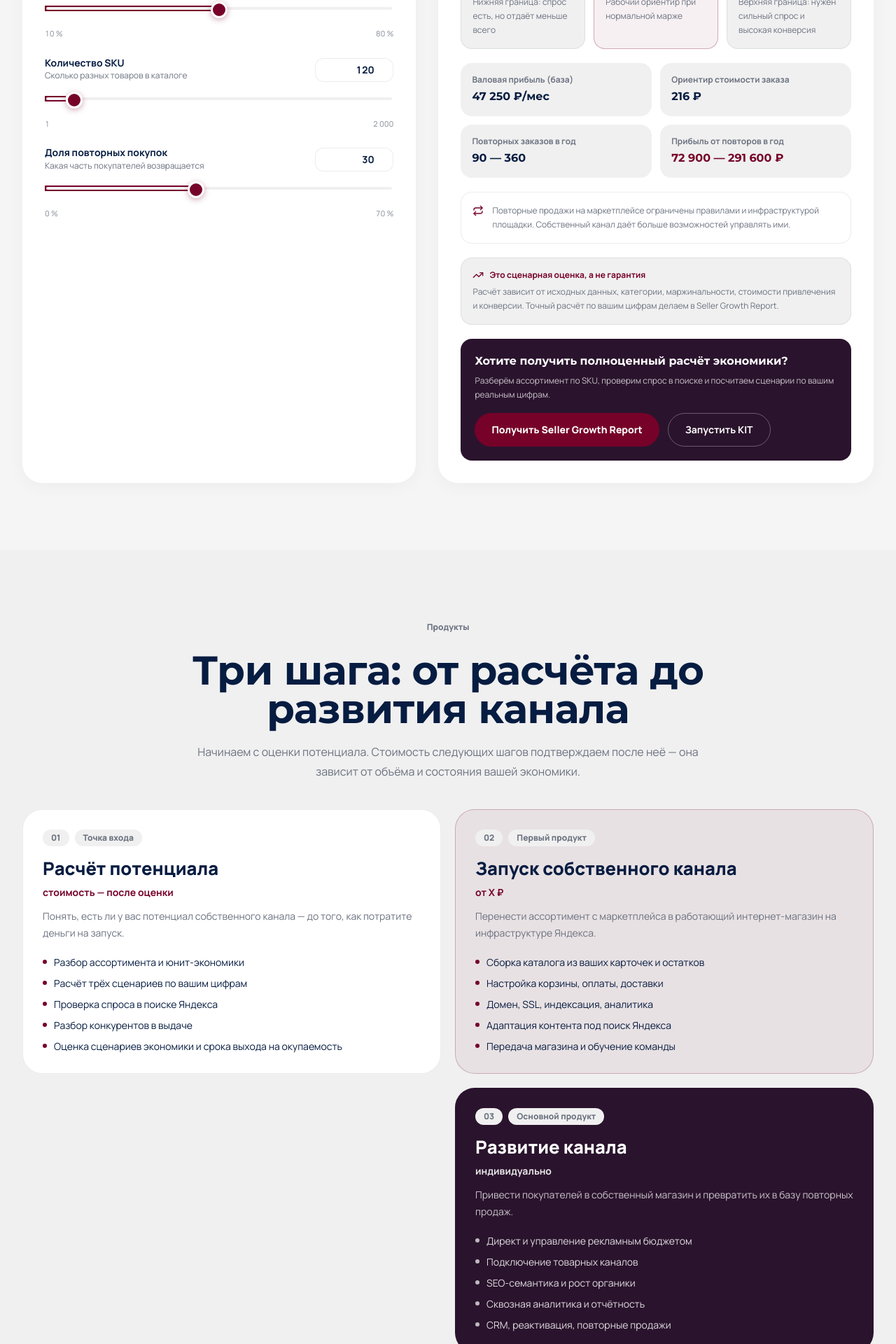
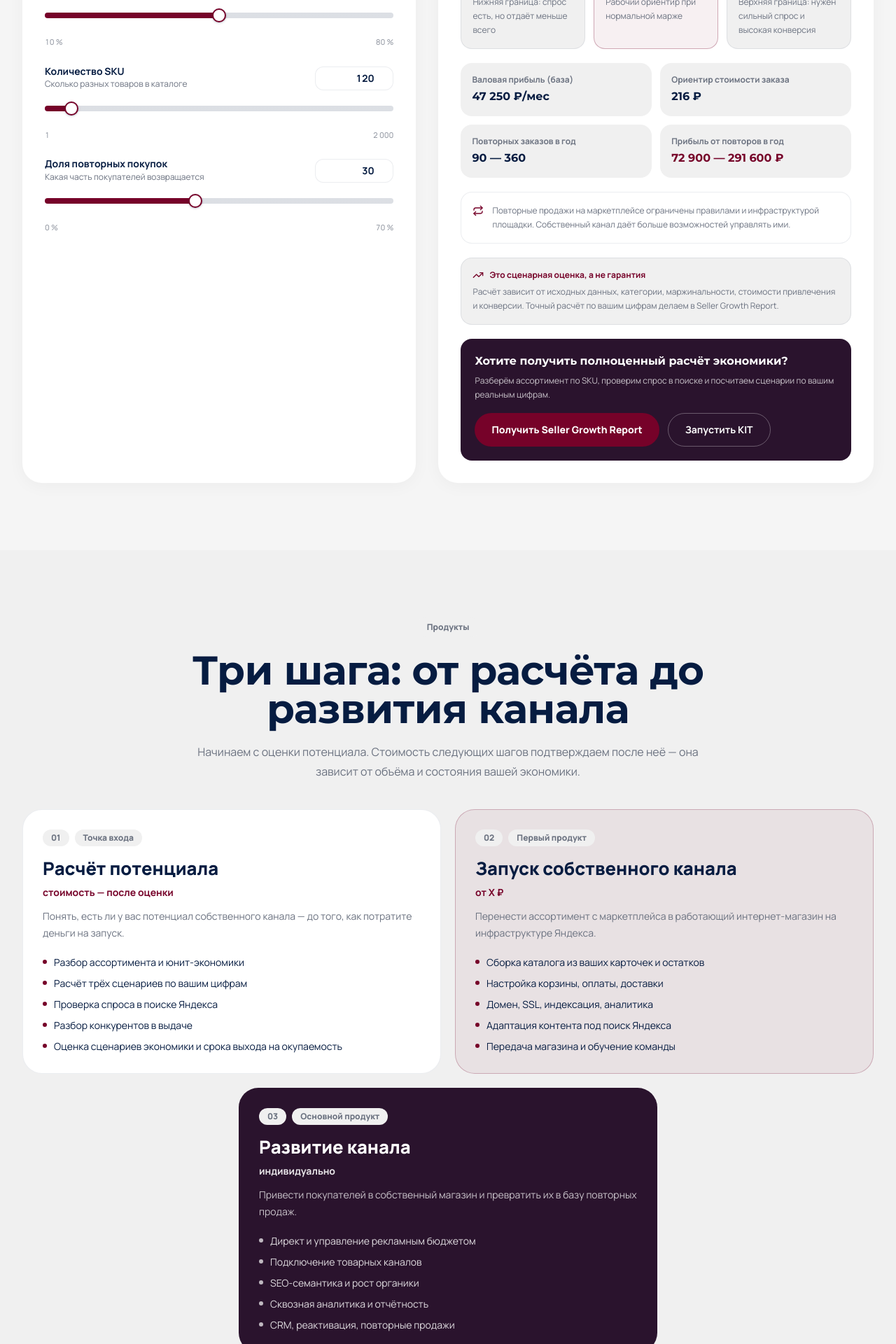
Before and after one commit to shakinartem/sharik-digital-site, a Next.js app: page /sellers in a window 1280 px wide. Shown: the part 7560-9480 px from the top of the page at 70% size. Built offline with nearby package versions, Linux system fonts and the light colour scheme.

Commit message:
Ползунки: заливка на дорожке вместо фона input; карточка 03 по центру между 01 и 02

```diff
--- a/app/globals.css
+++ b/app/globals.css
@@ -187,8 +187,10 @@ html {
    Правила, на которых построен компонент (NN/G, Baymard, USWDS):
    - значение показано НАД дорожкой: подписи снизу на телефоне
      закрывает палец, пока им тянут;
-   - ползунок и дорожка выше 2px и с рамкой, иначе их плохо видно
-     при слабом зрении (WCAG 1.4.11);
+   - дорожка 0.5rem, а бегунок — белый круг с бордовым кольцом:
+     и то и другое заметно при слабом зрении (WCAG 1.4.11);
+   - заливку рисует сама дорожка через --range-pct, а не фон input:
+     фон лежит под ней и выглядывает прямоугольником;
    - фокус виден всегда, а не только по требованию браузера;
    - min/max не наезжают на дорожку, потому что на узком экране
      подписи схлопывались бы в нечитаемую кашу.
@@ -198,9 +200,14 @@ html {
   -webkit-appearance: none;
   appearance: none;
   width: 100%;
-  height: 2.5rem;
+  height: 2.75rem;
   background: transparent;
   cursor: pointer;
+  /* Доля заполнения дорожки. Компонент выставляет её прямо на input,
+     а псевдоэлементы дорожки наследуют пользовательские свойства —
+     поэтому градиент описан один раз в CSS, а не инлайном в разметке. */
+  --range-pct: 50%;
+  --range-track: rgba(6, 28, 65, 0.14);
   /* Ползунок не должен ловивать фокус мышью — им управляют
      стрелками, и браузер сам прокручивает страницу. */
   touch-action: pan-y;
@@ -209,68 +216,99 @@ html {
 .range::-webkit-slider-runnable-track {
   height: 0.5rem;
   border-radius: 9999px;
-  background: var(--muted);
-  border: 2px solid transparent;
-  background-clip: padding-box;
+  /* Заливка красится на самой дорожке. Раньше градиент ставился фоном
+     на input, но фон input лежит ПОД дорожкой: тот и другой
+     рисовались одновременно, и вместо дорожки получался тёмный
+     прямоугольник с серой полосой посередине. */
+  background: linear-gradient(
+    to right,
+    var(--primary) 0,
+    var(--primary) var(--range-pct),
+    var(--range-track) var(--range-pct),
+    var(--range-track) 100%
+  );
 }
 
 .range::-moz-range-track {
   height: 0.5rem;
   border-radius: 9999px;
-  background: var(--muted);
-  border: 2px solid transparent;
+  background: linear-gradient(
+    to right,
+    var(--primary) 0,
+    var(--primary) var(--range-pct),
+    var(--range-track) var(--range-pct),
+    var(--range-track) 100%
+  );
+}
+
+/* Firefox рисует заполнение отдельным слоем поверх дорожки — иначе
+   поверх градиента легла бы ещё и системная заливка. */
+.range::-moz-range-progress {
+  background: transparent;
 }
 
 .range::-webkit-slider-thumb {
   -webkit-appearance: none;
   appearance: none;
-  height: 1.5rem;
-  width: 1.5rem;
-  margin-top: -0.5rem;
+  height: 1.25rem;
+  width: 1.25rem;
+  /* Дорожка 0.5rem, бегунок 1.25rem: сдвиг вверх на разницу половин
+     центрирует бегунок ровно на дорожке. */
+  margin-top: -0.375rem;
   border-radius: 9999px;
-  background: var(--primary);
-  border: 3px solid #FFFFFF;
-  box-shadow: 0 2px 8px rgba(118, 2, 41, 0.35);
+  /* Белый круг с бордовым кольцом: контур виден и на заполненной
+     части дорожки, и на пустой, а тень отделяет бегунок от фона. */
+  background: #FFFFFF;
+  border: 2px solid var(--primary);
+  box-shadow: 0 1px 3px rgba(6, 28, 65, 0.25);
   transition: transform 150ms ease, box-shadow 150ms ease;
 }
 
 .range::-moz-range-thumb {
-  height: 1.5rem;
-  width: 1.5rem;
+  height: 1.25rem;
+  width: 1.25rem;
   border-radius: 9999px;
-  background: var(--primary);
-  border: 3px solid #FFFFFF;
-  box-shadow: 0 2px 8px rgba(118, 2, 41, 0.35);
+  background: #FFFFFF;
+  border: 2px solid var(--primary);
+  box-shadow: 0 1px 3px rgba(6, 28, 65, 0.25);
 }
 
-/* Акцент при касании и наведении — заметное увеличение цели,
-   а не едва заметный сдвиг: цель должна быть ≥44px (WCAG 2.5.5). */
+/* Firefox обводит бегунок пунктирной рамкой — она не нужна, фокус
+   показываем сами. */
+.range::-moz-focus-outer {
+  border: 0;
+}
+
+/* Наведение и нажатие: бегунок слегка растёт и получает мягкое кольцо.
+   Зона нажатия — вся высота input (2.75rem), то есть ≥44px
+   (WCAG 2.5.5), поэтому увеличивать сам бегунок сильно не нужно. */
 .range:hover::-webkit-slider-thumb,
 .range:focus-visible::-webkit-slider-thumb {
-  transform: scale(1.15);
-  box-shadow: 0 4px 14px rgba(118, 2, 41, 0.45);
+  transform: scale(1.1);
+  box-shadow: 0 0 0 5px rgba(118, 2, 41, 0.12), 0 2px 6px rgba(6, 28, 65, 0.25);
 }
 
 .range:hover::-moz-range-thumb,
 .range:focus-visible::-moz-range-thumb {
-  transform: scale(1.15);
-  box-shadow: 0 4px 14px rgba(118, 2, 41, 0.45);
+  transform: scale(1.1);
+  box-shadow: 0 0 0 5px rgba(118, 2, 41, 0.12), 0 2px 6px rgba(6, 28, 65, 0.25);
 }
 
-.range:active::-webkit-slider-thumb {
-  transform: scale(1.25);
+.range:active::-webkit-slider-thumb,
+.range:active::-moz-range-thumb {
+  transform: scale(1.14);
 }
 
-/* Фокус. Скруглённая обводка идёт по контуру ползунка, поэтому
-   смещение нужно, чтобы она не обрезалась краем окна. */
+/* Фокус. Обводка идёт по контуру бегунка и не должна обрезаться
+   краем окна, поэтому у неё есть внешний отступ. */
 .range:focus-visible {
   outline: none;
 }
 .range:focus-visible::-webkit-slider-thumb {
-  box-shadow: 0 0 0 4px rgba(118, 2, 41, 0.22);
+  box-shadow: 0 0 0 5px rgba(118, 2, 41, 0.2), 0 2px 6px rgba(6, 28, 65, 0.25);
 }
 .range:focus-visible::-moz-range-thumb {
-  box-shadow: 0 0 0 4px rgba(118, 2, 41, 0.22);
+  box-shadow: 0 0 0 5px rgba(118, 2, 41, 0.2), 0 2px 6px rgba(6, 28, 65, 0.25);
 }
 
 /* ==============================
--- a/app/sellers/page.tsx
+++ b/app/sellers/page.tsx
@@ -484,19 +484,22 @@ function Products() {
           />
         </div>
 
-        {/* Три карточки в две колонки: третья занимает вторую строку
-            и по умолчанию прижималась бы влево, оставляя дыру справа.
-            last:col-start-2 ставит её по центру относительно двух
-            верхних — ряд из трёх читается как лестница, а не как
-            таблица с дырой. На мобильном (одна колонка) правило
-            не действует, и карточки идут друг за другом. */}
-        <div className="grid gap-5 sm:grid-cols-2 [&>*:last-child]:sm:col-start-2">
+        {/* Три карточки: 01 и 02 стоят рядом, 03 — отдельной строкой
+            по центру, ровно между ними.
+            Сетка из четырёх колонок вместо двух: карточки верхнего
+            ряда занимают по две (колонки 1–2 и 3–4), а третья —
+            колонки 2–3. Так она центрируется без calc() и сохраняет
+            ширину верхних карточек. На мобильном (одна колонка)
+            правила не действуют, карточки идут друг за другом. */}
+        <div className="grid gap-5 sm:grid-cols-4">
           {sellerProducts.map((p, i) => {
             const isDark = p.tone === "dark";
             return (
               <article
                 key={p.id}
-                className={`reveal flex flex-col rounded-[1.75rem] border p-6 sm:p-7 ${toneClass[p.tone]}`}
+                className={`reveal flex flex-col rounded-[1.75rem] border p-6 sm:col-span-2 sm:p-7${
+                  i === 2 ? " sm:col-start-2" : ""
+                } ${toneClass[p.tone]}`}
                 style={{ transitionDelay: `${(i % 2) * 120}ms` }}
               >
                 <div className="flex flex-wrap items-center gap-2">
--- a/components/KitWorkEstimator.tsx
+++ b/components/KitWorkEstimator.tsx
@@ -1,6 +1,6 @@
 "use client";
 
-import { useEffect, useMemo, useState } from "react";
+import { useEffect, useMemo, useState, type CSSProperties } from "react";
 import { ButtonLink } from "./ui";
 import { sellerLinks } from "@/data/sellers";
 import { Package, Check } from "lucide-react";
@@ -149,6 +149,12 @@ export function KitWorkEstimator() {
 
   const result = useMemo(() => estimate(inputs), [inputs]);
 
+  // Заполненная часть дорожки: показывает долю шкалы без необходимости
+  // считать шаги глазами. Значение передаётся в CSS-переменную — сам
+  // градиент описан в globals.css и рисуется на дорожке.
+  const skusPct = ((inputs.skus - 10) / (5000 - 10)) * 100;
+  const trackStyle = { "--range-pct": `${skusPct}%` } as CSSProperties;
+
   return (
     <div className="grid gap-6 lg:grid-cols-[1fr_0.85fr] lg:gap-8">
       <div className="card-base reveal p-6 sm:p-8">
@@ -202,18 +208,7 @@ export function KitWorkEstimator() {
           <input
             type="range"
             className="range mt-1"
-            style={{
-              // Заполненная часть дорожки: показывает долю шкалы без
-              // необходимости считать шаги глазами.
-              background: `linear-gradient(to right, var(--primary) 0%, var(--primary) ${
-                ((inputs.skus - 10) / (5000 - 10)) * 100
-              }%, transparent ${
-                ((inputs.skus - 10) / (5000 - 10)) * 100
-              }%, transparent 100%)`,
-              backgroundSize: "100% 0.5rem",
-              backgroundPosition: "center",
-              backgroundRepeat: "no-repeat",
-            }}
+            style={trackStyle}
             min={10}
             max={5000}
             step={10}
--- a/components/PotentialCalculator.tsx
+++ b/components/PotentialCalculator.tsx
@@ -1,6 +1,6 @@
 "use client";
 
-import { useEffect, useMemo, useState } from "react";
+import { useEffect, useMemo, useState, type CSSProperties } from "react";
 import { ButtonLink } from "./ui";
 import { sellerLinks } from "@/data/sellers";
 import { TrendingUp, Wallet, Repeat } from "lucide-react";
@@ -170,6 +170,10 @@ function Slider({
   // Процент заполнения дорожки. Считаем от реального min/max, иначе
   // при min ≠ 0 шкала показывала бы неверную долю.
   const pct = max === min ? 0 : ((value - min) / (max - min)) * 100;
+  // Доля уходит в CSS-переменную на самом input: красить заливку нужно
+  // на ::-webkit-slider-runnable-track, а не фоном на input — фон input
+  // лежит под дорожкой и выглядывает из-под неё прямоугольником.
+  const trackStyle = { "--range-pct": `${pct}%` } as CSSProperties;
 
   return (
     <div>
@@ -204,15 +208,7 @@ function Slider({
       <input
         type="range"
         className="range mt-1"
-        style={{
-          // Заполненная часть дорожки. Без неё ползунок висит на
-          // пустой шкале и не показывает, насколько далеко от края
-          // стоит значение — приходится считать шаги глазами.
-          background: `linear-gradient(to right, var(--primary) 0%, var(--primary) ${pct}%, transparent ${pct}%, transparent 100%)`,
-          backgroundSize: "100% 0.5rem",
-          backgroundPosition: "center",
-          backgroundRepeat: "no-repeat",
-        }}
+        style={trackStyle}
         min={min}
         max={max}
         step={step}
```
